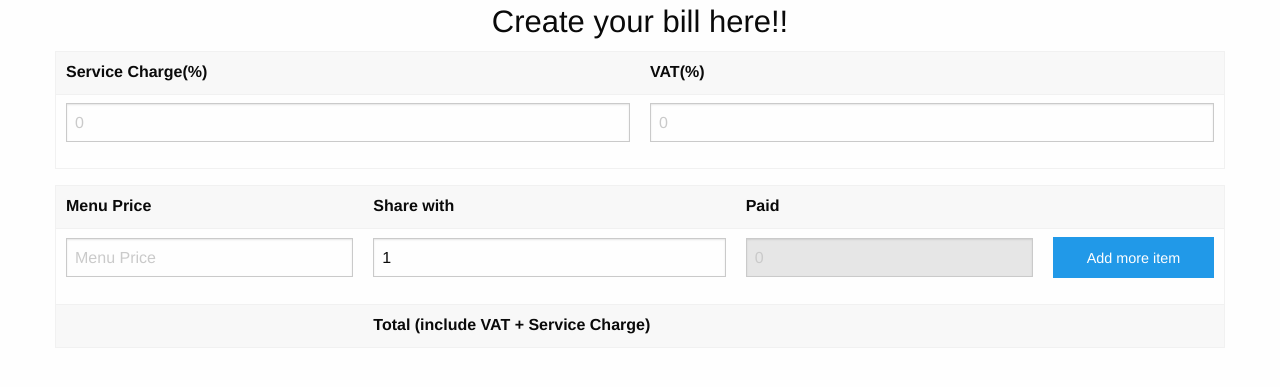
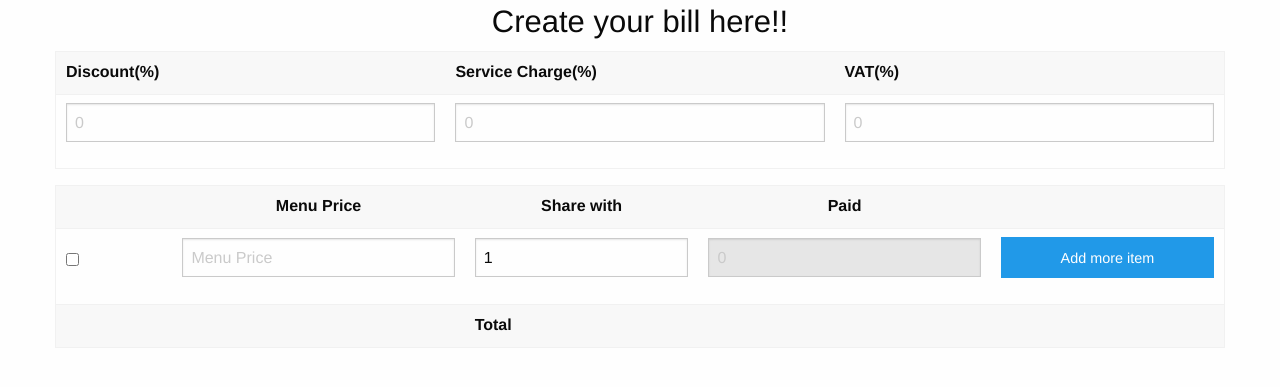
Before and after one commit to BabyThor/billshare, a Django app: page /share/ in a window 1280 px wide. Shown: the top 387 px of the page. Run offline with Django 3.2, Linux system fonts and the light colour scheme; some libraries are stand-ins or nearby versions.

Commit message:
Fix self share template

```diff
--- a/templates/self_share.html
+++ b/templates/self_share.html
@@ -9,11 +9,13 @@
 		<table>
 			<thead>
 				<tr>
+					<td>Discount(%)</td>
 					<td>Service Charge(%)</td>
 					<td>VAT(%)</td>
 				</tr>
 			</thead>
 			<tr>
+				<td><input id="discount" placeholder="0" type="text"></td>
 				<td><input id="charge" placeholder="0" type="text"></td>
 				<td><input id="vat" placeholder="0" type="text"></td>
 			</tr>
@@ -25,13 +27,15 @@
 		<table class="item">
 			<thead>
 				<tr>
-					<td>Menu Price</td>
-					<td>Share with</td>
-					<td>Paid</td>
-					<td></td>
+					<td width="10%" class="text-center">
+					<td width="25%" class="text-center">Menu Price</td>
+					<td width="20%" class="text-center">Share with</td>
+					<td width="25%" class="text-center">Paid</td>
+					<td width="20%" class="text-center"></td>
 				</tr>
 			</thead>
 			<tr>
+				<td><input type="checkbox" class="ate"></td>
 				<td><input class="price" placeholder="Menu Price" type="text"></td>
 				<td><input class="share" placeholder="How many people will share" type="text" value="1"></td>
 				<td><input class="paid" placeholder="0" type="text" disabled=""></td>
@@ -39,7 +43,8 @@
 			</tr>
 			<tfoot>
 				<td></td>
-				<td>Total (include VAT + Service Charge)</td>
+				<td></td>
+				<td>Total</td>
 				<td id="total"></td>
 				<td></td>
 			</tfoot>
@@ -51,23 +56,32 @@
 	function calculate(price, share) {
 		return (parseFloat(price) / share).toFixed(2)
 	}
+	$(document).on("change", "#discount", function(e) {
+		updateTotal();
+	})
 	$(document).on("change", "#charge", function(e) {
 		updateTotal();
 	})
 	$(document).on("change", "#vat", function(e) {
 		updateTotal();
 	})
+	$(document).on("change", '.ate', function(e) {
+		console.log('xxx');
+		updateTotal();
+	})
 	function updateTotal() {
 		var total = 0;
+		var dc = parseFloat($('#discount').val()) || 0
 		var sc = parseFloat($('#charge').val()) || 0
 		var vat = parseFloat($('#vat').val()) || 0
-		$('input.paid').each(function() {
+		$('input.ate:checked').each(function() {
 			var paid = parseFloat($( this ).val()) || 0
 			total = total + paid
 		})
+		dc = 1 - (dc / 100);
 		sc = 1 + (sc / 100);
 		vat = 1 + (vat / 100);
-		total = total * sc * vat;
+		total = total * dc * sc * vat;
 		$('#total').text(total.toFixed(2));
 	}
 	$(document).on("change", ".price", function(e) {
@@ -79,8 +93,9 @@
 		}
 		var share_text =  $( this ).closest('td').next().find('input').val();
 		var share_number = parseInt(share_text);
-		$( this ).closest('td').next().next().find('input').val(calculate(price_number, share_number));
-		updateTotal()
+		var price = calculate(price_number, share_number)
+		$( this ).closest('td').next().next().find('input').val(price);
+		$( this ).closest('td').prev().find('input').val(price);
 	});
 	$(document).on("change", ".share", function(e) {
 		var share_text = $( this ).val();
@@ -91,8 +106,9 @@
 		}
 		var price_text = $( this ).closest('td').prev().find('input').val();
 		var price_number = parseFloat(price_text);
-		$( this ).closest('td').next().find('input').val(calculate(price_number, share_number));
-		updateTotal()
+		var price = calculate(price_number, share_number)
+		$( this ).closest('td').next().find('input').val(price);
+		$( this ).closest('td').prev().prev().find('input').val(price)
 	});
 </script>
 <script type="text/javascript">
@@ -100,7 +116,7 @@
 		$('.add-item').addClass('remove-item alert');
 		$('.add-item').text('Remove');
 		$('.add-item').removeClass('add-item');
-		$('.item').append('<tr><td><input class="price" placeholder="Menu Price" type="text"></td><td><input class="share" placeholder="How many people will share" type="text" value="1"></td><td><input class="paid" placeholder="0" type="text" disabled=""></td><td><a class="large-12 columns add-item button round">Add more item</a></td></tr>');
+		$('.item').append('<tr><td><input type="checkbox" class="ate"></td><td><input class="price" placeholder="Menu Price" type="text"></td><td><input class="share" placeholder="How many people will share" type="text" value="1"></td><td><input class="paid" placeholder="0" type="text" disabled=""></td><td><a class="large-12 columns add-item button round">Add more item</a></td></tr>');
 	});
 	$(document).on("click", ".remove-item", function(e) {
 		$(this).closest("tr").remove();
```
